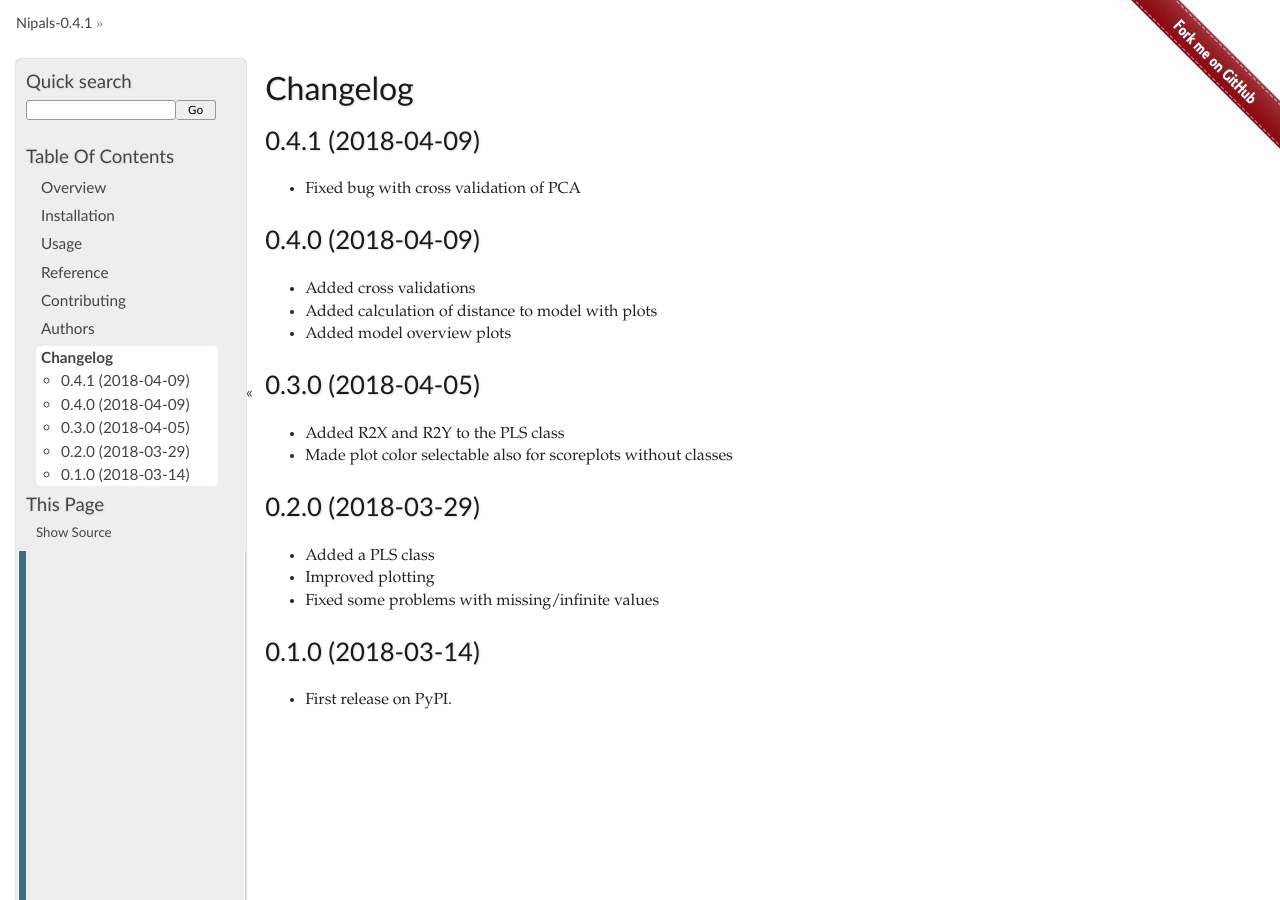
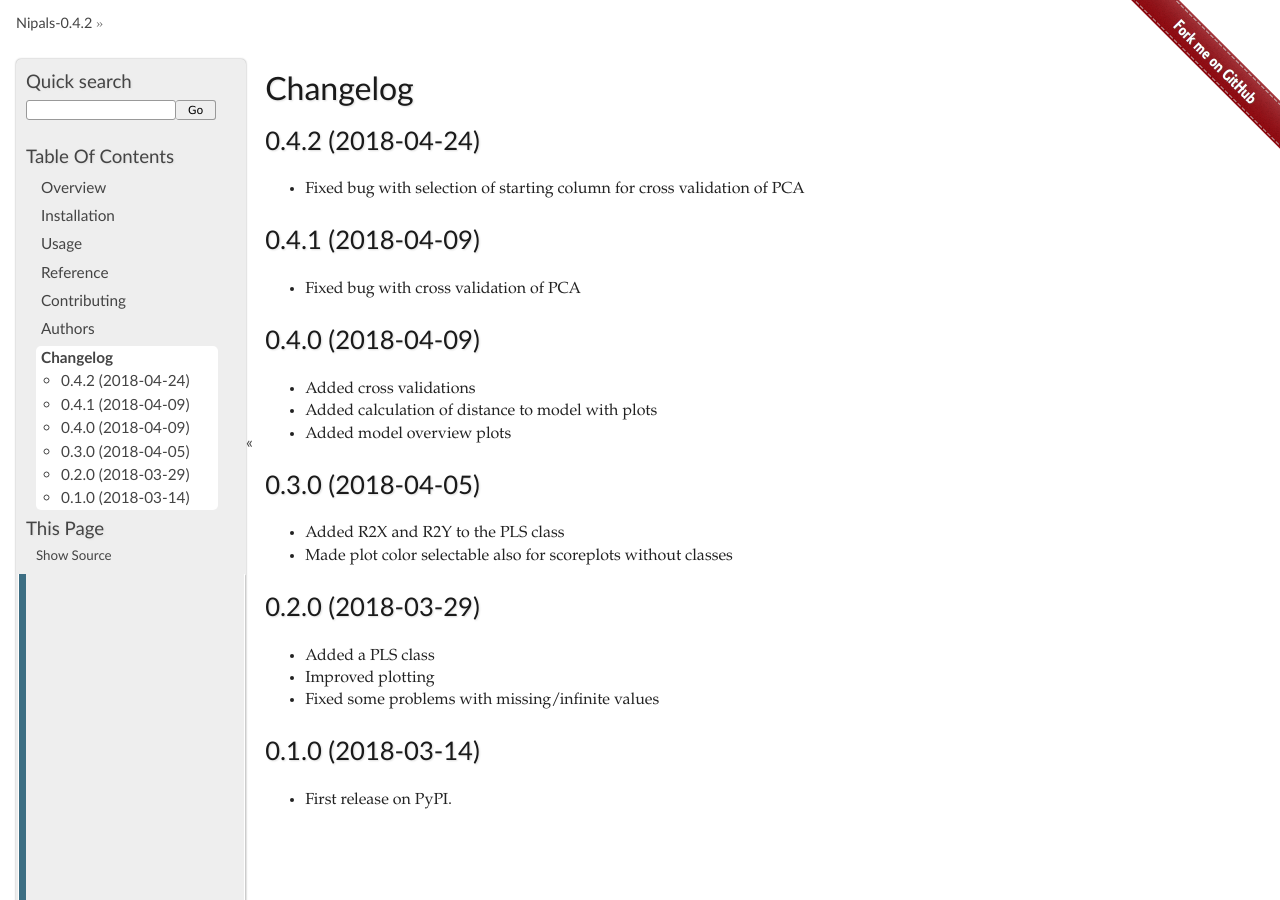
Before and after one commit to fredrikw/python-nipals, a Sphinx documentation site: the page built from docs/changelog.rst, in a window 1280 px wide and 900 px high. Built offline with Sphinx 7.4.7, drawn with Linux system fonts in a browser that asks for light colours.

Commit message:
Bumped version

```diff
--- a/CHANGELOG.rst
+++ b/CHANGELOG.rst
@@ -1,6 +1,11 @@
 
 Changelog
 =========
+
+0.4.2 (2018-04-24)
+------------------
+
+* Fixed bug with selection of starting column for cross validation of PCA
 
 0.4.1 (2018-04-09)
 ------------------
--- a/README.rst
+++ b/README.rst
@@ -40,9 +40,9 @@
     :alt: PyPI Package latest release
     :target: https://pypi.python.org/pypi/nipals
 
-.. |commits-since| image:: https://img.shields.io/github/commits-since/fredrikw/python-nipals/v0.4.1.svg
+.. |commits-since| image:: https://img.shields.io/github/commits-since/fredrikw/python-nipals/v0.4.2.svg
     :alt: Commits since latest release
-    :target: https://github.com/fredrikw/python-nipals/compare/v0.4.1...master
+    :target: https://github.com/fredrikw/python-nipals/compare/v0.4.2...master
 
 .. |wheel| image:: https://img.shields.io/pypi/wheel/nipals.svg
     :alt: PyPI Wheel
--- a/docs/conf.py
+++ b/docs/conf.py
@@ -26,7 +26,7 @@
 year = '2018'
 author = 'Fredrik Wallner'
 copyright = '{0}, {1}'.format(year, author)
-version = release = '0.4.1'
+version = release = '0.4.2'
 
 pygments_style = 'trac'
 templates_path = ['.']
--- a/setup.py
+++ b/setup.py
@@ -24,7 +24,7 @@
 
 setup(
     name='nipals',
-    version='0.4.1',
+    version='0.4.2',
     license='MIT license',
     description='A module for calculation of PCA with the NIPALS algorithm',
     long_description='%s\n%s' % (
--- a/src/nipals/__init__.py
+++ b/src/nipals/__init__.py
@@ -1 +1 @@
-__version__ = '0.4.1'
+__version__ = '0.4.2'
```
Also changed, not shown: .bumpversion.cfg.
